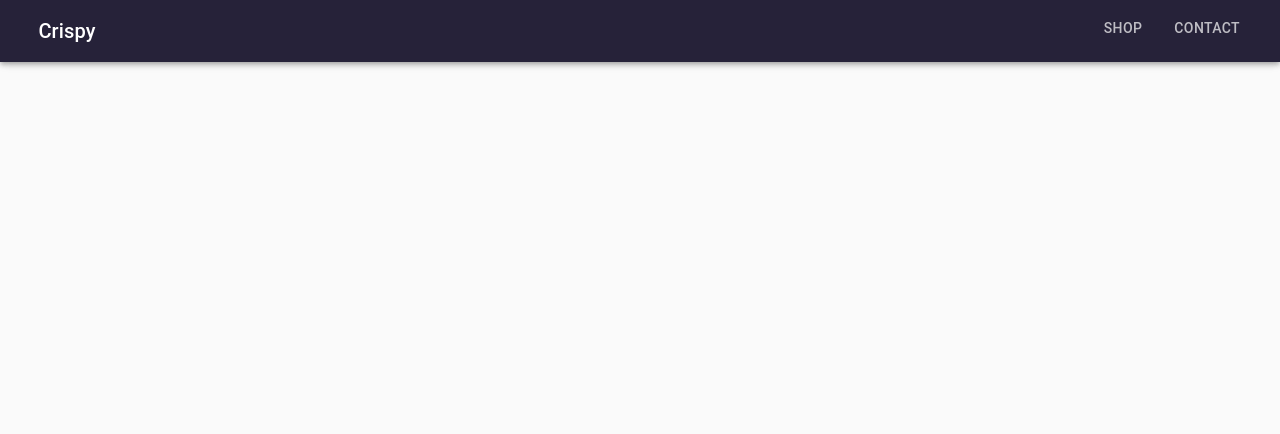
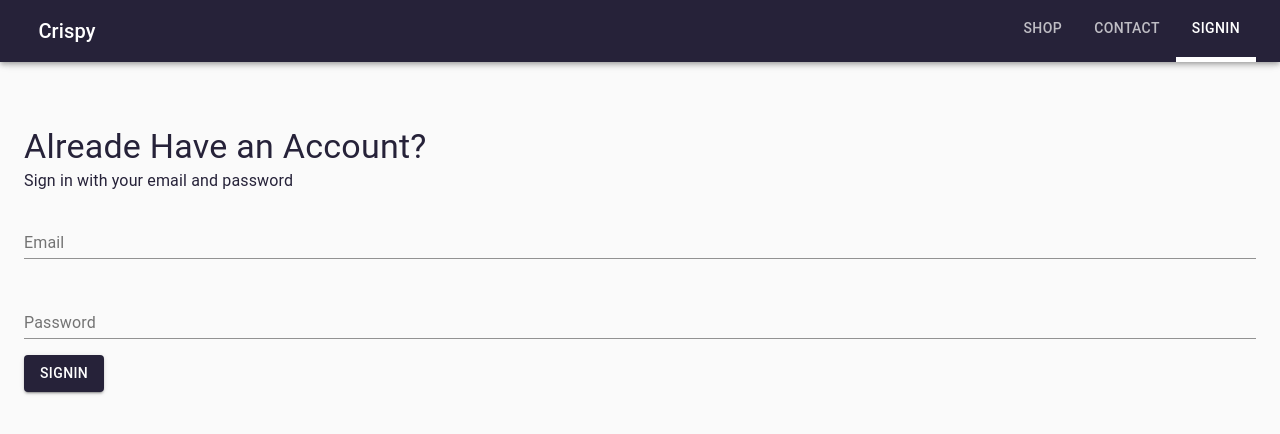
Before and after one commit to pieeee/jubilant-potato, a React (Create React App) app: page /signin in a window 1280 px wide. Shown: the top 434 px of the page. Built offline with nearby package versions, Linux system fonts and the light colour scheme.

Commit message:
signin component added

```diff
--- a/package.json
+++ b/package.json
@@ -14,6 +14,7 @@
     "node-sass": "^5.0.0",
     "react": "^17.0.1",
     "react-dom": "^17.0.1",
+    "react-hook-form": "^6.15.5",
     "react-router-dom": "^5.2.0",
     "react-scripts": "4.0.3",
     "web-vitals": "^1.0.1"
--- a/src/App.js
+++ b/src/App.js
@@ -4,6 +4,8 @@ import { createMuiTheme, CssBaseline, ThemeProvider } from '@material-ui/core'
 
 import HomePage from './pages/home-page/home.page'
 import ShopPage from './pages/shop-page/shop.page'
+import Authentication from './pages/auth-page/auth.page'
+
 import Header from './components/header/header.component'
 
 function App() {
@@ -33,6 +35,7 @@ function App() {
       <Switch>
         <Route exact path="/" component={HomePage} />
         <Route path="/shop" component={ShopPage} />
+        <Route path="/signin" component={Authentication} />
       </Switch>
     </ThemeProvider>
   )
--- a/src/components/drawer-item/drawerItem.component.js
+++ b/src/components/drawer-item/drawerItem.component.js
@@ -4,8 +4,7 @@ import { List, ListItem, ListItemIcon, ListItemText } from '@material-ui/core'
 import clsx from 'clsx'
 
 import { useStyles } from './drawerItem.styles'
-
-import items from './drawerItem.data'
+import navMenus from '../header/header.data'
 
 const DrawerItem = (props) => {
   const classes = useStyles()
@@ -13,7 +12,7 @@ const DrawerItem = (props) => {
   return (
     <div className={classes.list}>
       <List>
-        {items.map(({ name, path, Icon }, idx) => (
+        {navMenus.map(({ name, path, Icon }, idx) => (
           <ListItem
             button
             key={idx}
--- a/src/components/header/header.component.js
+++ b/src/components/header/header.component.js
@@ -16,6 +16,7 @@ import { withRouter } from 'react-router-dom'
 
 import HideOnScroll from './hideOnScroll'
 import DrawerItem from '../drawer-item/drawerItem.component'
+import navMenus from './header.data'
 
 const Header = (props) => {
   // global
@@ -60,24 +61,18 @@ const Header = (props) => {
             </Typography>
 
             <Box>
+              {navMenus.map(({ name, path }, idx) => (
                 <Button
                   color="secondary"
                   className={clsx(classes.navButton, {
-                  [classes.buttonSelected]: location.pathname === '/shop',
+                    [classes.buttonSelected]: location.pathname === path,
                   })}
-                onClick={() => history.push('/shop')}
+                  onClick={() => history.push(path)}
+                  key={idx}
                 >
-                Shop
+                  {name}
                 </Button>
-              <Button
-                color="secondary"
-                className={clsx(classes.navButton, {
-                  [classes.buttonSelected]: location.pathname === '/contact',
-                })}
-                onClick={() => history.push('/contact')}
-              >
-                Contact
-              </Button>
+              ))}
             </Box>
           </Container>
         </AppBar>
--- a/src/components/drawer-item/drawerItem.data.js
+++ b/src/components/header/header.data.js
@@ -1,9 +1,8 @@
 import LocalMallIcon from '@material-ui/icons/LocalMall'
 import PermContactCalendarIcon from '@material-ui/icons/PermContactCalendar'
+import ExitToAppIcon from '@material-ui/icons/ExitToApp'
 
-
-
-const items = [
+const navMenus = [
   {
     name: 'Shop',
     path: '/shop',
@@ -14,6 +13,11 @@ const items = [
     path: '/contact',
     Icon: PermContactCalendarIcon,
   },
+  {
+    name: 'Signin',
+    path: '/signin',
+    Icon: ExitToAppIcon,
+  },
 ]
 
-export default items
+export default navMenus
--- /dev/null
+++ b/src/components/signin/signin.component.js
@@ -0,0 +1,91 @@
+import React from 'react'
+import { Typography, TextField, FormControl, Button } from '@material-ui/core'
+import { useForm, Controller } from 'react-hook-form'
+
+import { useStyles } from './signin.styles'
+
+const Signin = () => {
+  const classes = useStyles()
+  const { control, errors: fieldsErrors, handleSubmit, reset } = useForm()
+
+  // form on submit
+  const onSubmit = async (data) => {
+    console.log(data)
+    reset()
+  }
+  return (
+    <div>
+      <Typography variant="h4" color="primary">
+        Alreade Have an Account?
+      </Typography>
+      <Typography variant="subtitle1" color="primary">
+        Sign in with your email and password
+      </Typography>
+      {/**Signin Form */}
+
+      <form
+        noValidate
+        autoComplete="off"
+        onSubmit={handleSubmit(onSubmit)}
+        className={classes.root}
+      >
+        <FormControl fullWidth>
+          <Controller
+            name="email"
+            as={
+              <TextField
+                label="Email"
+                type="email"
+                labelwidth={40}
+                helperText={
+                  fieldsErrors.email ? fieldsErrors.email.message : null
+                }
+                error={fieldsErrors.email ? true : false}
+              />
+            }
+            defaultValue=""
+            rules={{
+              required: 'Email can not be empty',
+              pattern: {
+                value: /^[A-Z0-9._%+-]+@[A-Z0-9.-]+\.[A-Z]{2,4}$/i,
+                message: 'Invalid email address',
+              },
+            }}
+            control={control}
+          />
+        </FormControl>
+        <FormControl fullWidth>
+          <Controller
+            name="password"
+            as={
+              <TextField
+                label="Password"
+                type="password"
+                labelwidth={40}
+                error={fieldsErrors.password ? true : false}
+                helperText={
+                  fieldsErrors.password ? fieldsErrors.password.message : null
+                }
+              />
+            }
+            defaultValue=""
+            control={control}
+            rules={{
+              required: 'You must enter a password',
+              minLength: {
+                value: 8,
+                message: 'Password required to be minimum 8 character',
+              },
+            }}
+          />
+        </FormControl>
+
+        <Button type="submit" color="primary" variant="contained">
+          Signin
+        </Button>
+      </form>
+    </div>
+  )
+}
+
+export default Signin
--- /dev/null
+++ b/src/components/signin/signin.styles.js
@@ -0,0 +1,9 @@
+import { makeStyles } from '@material-ui/core'
+
+export const useStyles = makeStyles((theme) => ({
+  root: {
+    '& .MuiTextField-root': {
+      margin: '16px 0',
+    },
+  },
+}))
--- /dev/null
+++ b/src/pages/auth-page/auth.page.js
@@ -0,0 +1,18 @@
+import { Container } from '@material-ui/core'
+import React from 'react'
+import Signin from '../../components/signin/signin.component'
+
+import { useStyles } from './auth.styles'
+
+const Authentication = () => {
+  const classes = useStyles()
+  return (
+    <div>
+      <Container className={classes.root}>
+        <Signin />
+      </Container>
+    </div>
+  )
+}
+
+export default Authentication
--- /dev/null
+++ b/src/pages/auth-page/auth.styles.js
@@ -0,0 +1,7 @@
+import { makeStyles } from '@material-ui/core'
+
+export const useStyles = makeStyles((theme) => ({
+  root: {
+    paddingTop: theme.spacing(8),
+  },
+}))
```
Also changed, not shown: 1 other file (tests, documents, lock files or other folders). Lines whose indentation alone changed are shown as unchanged.
